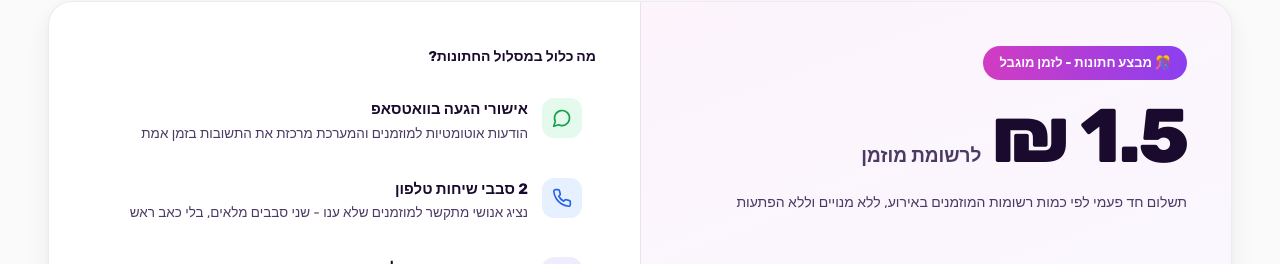
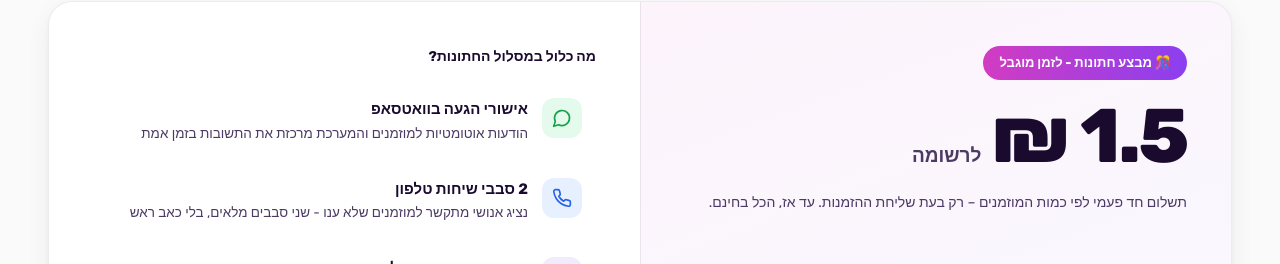
Before and after one commit to eden-hason/event-planner, a Next.js app: page /en in a window 1280 px wide. Shown: the part 2867-3131 px from the top of the page. Built offline with nearby package versions, Linux system fonts and the light colour scheme; no server answers.

Commit message:
Update pricing text and notes in homepage-client

```diff
--- a/src/app/(main)/[locale]/_components/homepage-client.tsx
+++ b/src/app/(main)/[locale]/_components/homepage-client.tsx
@@ -617,9 +617,9 @@ export function HomepageClient() {
               <span className="wo-badge">🎊 מבצע חתונות - לזמן מוגבל</span>
               <div className="wo-price">
                 <span className="amt"><span dir="ltr">1.5</span> ₪</span>
-                <span className="per">לרשומת מוזמן</span>
+                <span className="per">לרשומה</span>
               </div>
-              <p className="wo-note">תשלום חד פעמי לפי כמות רשומות המוזמנים באירוע, ללא מנויים וללא הפתעות</p>
+              <p className="wo-note">תשלום חד פעמי לפי כמות המוזמנים – רק בעת שליחת ההזמנות. עד אז, הכל בחינם.</p>
               <div className="wo-cta-row">
                 <Link href="/app/new-event" className="btn btn-primary heb" onClick={handleCtaClick}>
                   שריינו את המבצע
```
